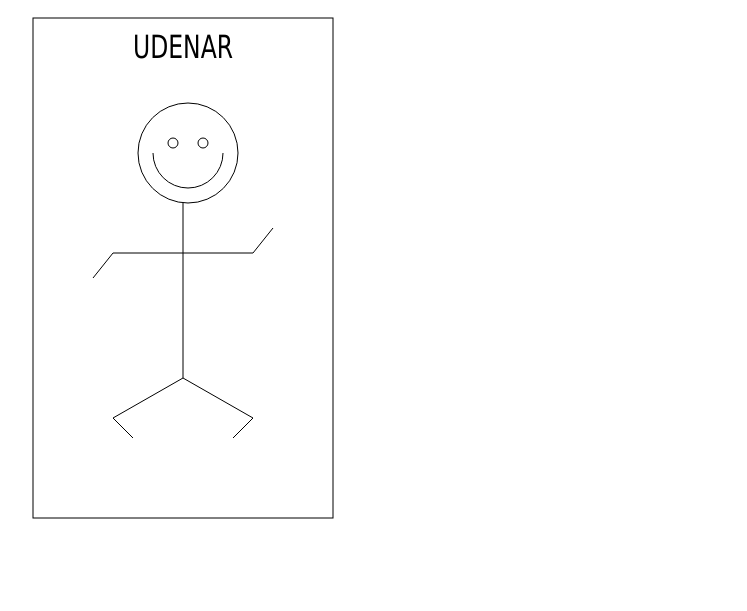
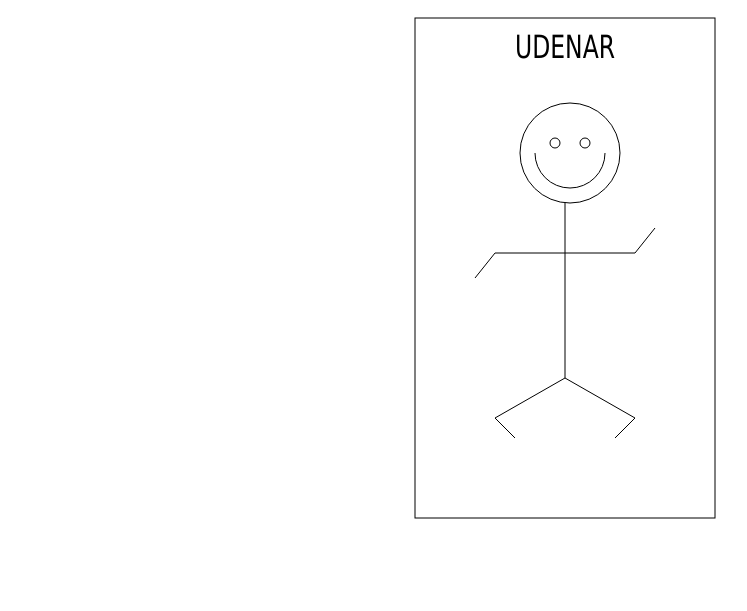
Before and after one commit to juan-ad/canva, a plain HTML site: page index.html in a window 1280 px wide. Shown: the whole page, without its empty margins (95-842 px from the left). Drawn offline with Linux system fonts and the light colour scheme.

Commit message:
Tercer commit

```diff
--- a/index.html
+++ b/index.html
@@ -6,9 +6,9 @@
 
 </head>
 
-<body onload="draw()">
+<body onload="draw()" style="text-align: center;">
 
-    <canvas id="canvas" width="600" height="600" style="text-align:center; margin: 0px auto;">
+    <canvas id="canvas" width="500" height="600">
 
     </canvas>
 
--- a/js/canvas_animacion.js
+++ b/js/canvas_animacion.js
@@ -5,8 +5,8 @@ function draw() {
       var y = 70;
 
         ctx.beginPath();
+
         // Caja
-
         ctx.strokeRect(120,10,300,500);
 
         ctx.font="2em Verdana";
@@ -20,7 +20,6 @@ function draw() {
         ctx.arc(260,65 + y,5,0,Math.PI*2,true);  // Ojo izquierdo
         ctx.moveTo(295,65 + y);
         ctx.arc(290,65 + y,5,0,Math.PI*2,true);  // Ojo derecho
-
 
         // Línea cuerpo
         ctx.moveTo(270,125 + y);
```
